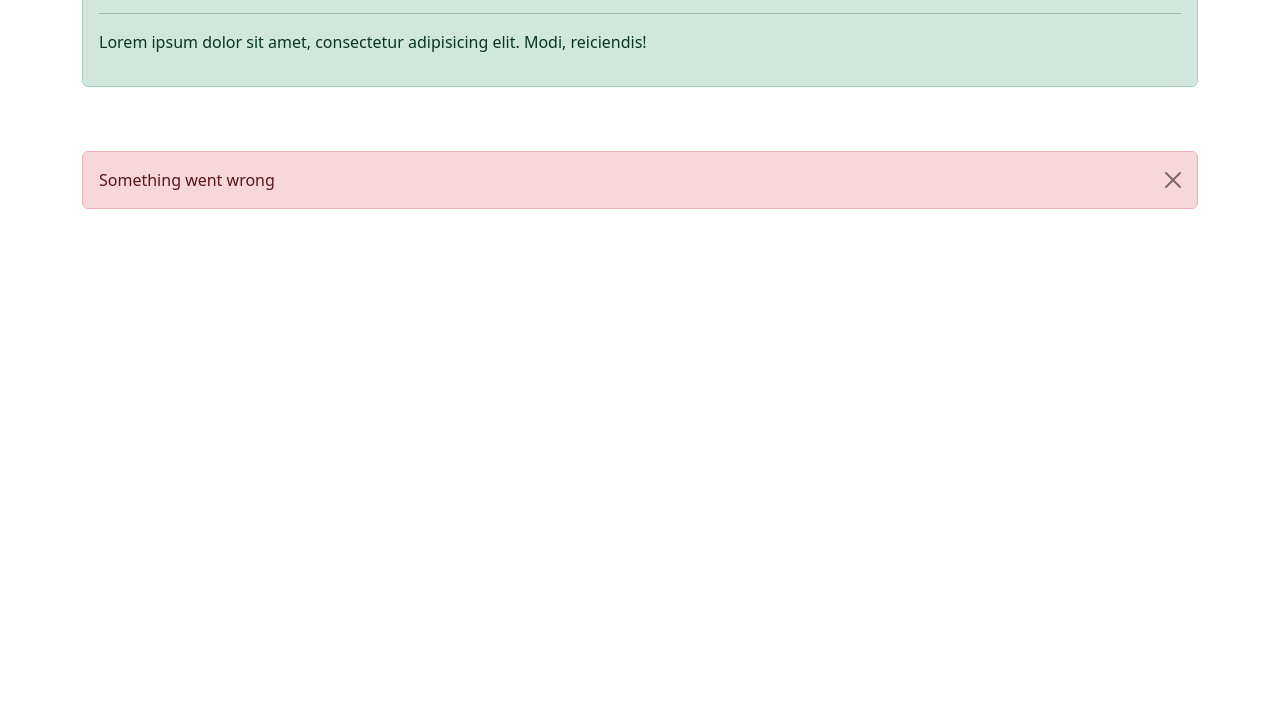
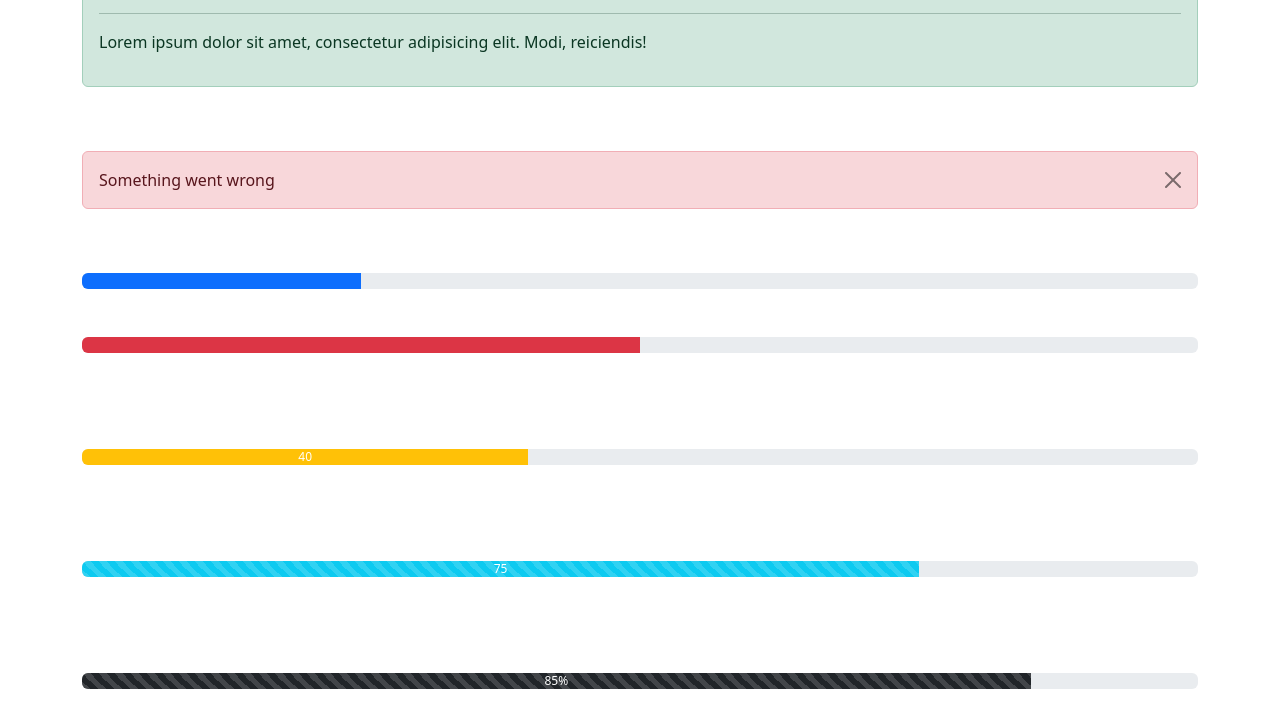
Before and after one commit to Arjun8124/html-css-basics, a plain HTML site: page bootstrap-sandbox/bootstrap-sandbox-start/16-alerts-progress-bars.html in a window 1280 px wide. Shown: the part 1161-1888 px from the top of the page. Drawn offline with Linux system fonts and the light colour scheme.

```diff
--- a/bootstrap-sandbox/bootstrap-sandbox-start/16-alerts-progress-bars.html
+++ b/bootstrap-sandbox/bootstrap-sandbox-start/16-alerts-progress-bars.html
@@ -55,19 +55,31 @@
       <br /><br />
 
       <!-- Progress Bars -->
+      <div class="progress mb-5">
+        <div class="progress-bar" style="width: 25%"></div>
+      </div>
 
+      <div class="progress mb-5">
+        <div class="progress-bar  bg-danger" style="width: 50%"></div>
+      </div>
       <br /><br />
 
       <!-- Labels -->
-
+      <div class="progress mb-5">
+        <div class="progress-bar bg-warning " aria-valuenow="40" aria-valuemin="0" aria-valuemax="100" style="width: 40%">40</div>
+      </div>
       <br /><br />
 
       <!-- Stripes -->
-
+      <div class="progress mb-5">
+        <div class="progress-bar progress-bar-striped bg-info " aria-valuenow="75" aria-valuemin="0" aria-valuemax="100" style="width: 75%">75</div>
+      </div>
       <br /><br />
 
       <!-- Animated Stripes -->
-
+      <div class="progress mb-5">
+        <div class="progress-bar progress-bar-striped progress-bar-animated bg-dark " aria-valuenow="85" aria-valuemin="0" aria-valuemax="100" style="width:85%">85%</div>
+      </div>
       <br /><br />
 
       <!-- Don't go past here -->
```
